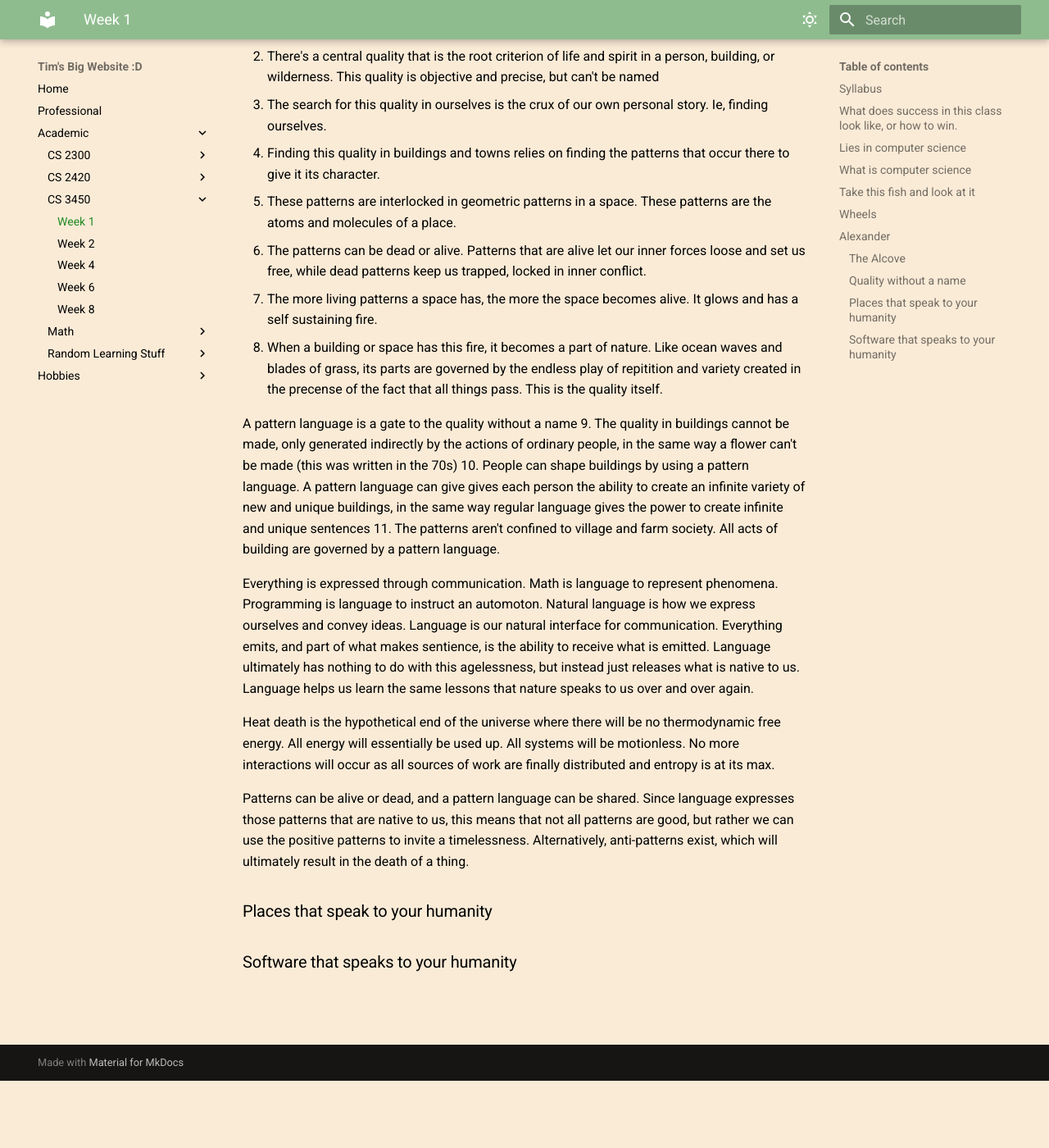
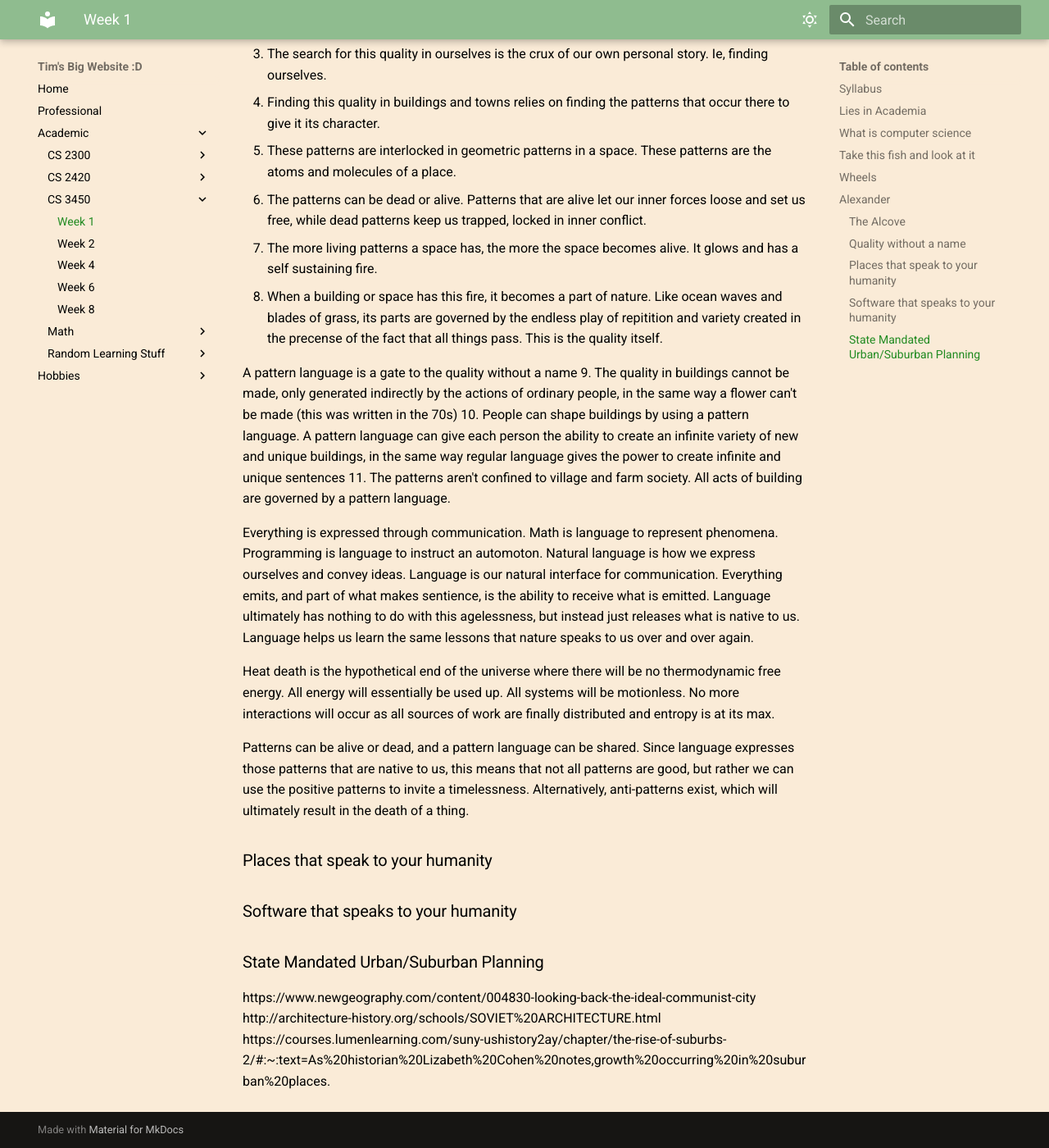
Before and after one commit to fishslips/TimSeverance, an MkDocs documentation site: the page built from docs/Academic/CS-3450/Week 1.md, in a window 1280 px wide and 1400 px high, scrolled down 778 px. Shown: the whole window at 82% size. Built offline with MkDocs 1.6.1 and Material for MkDocs 9.7.7, drawn with Linux system fonts in a browser that asks for light colours; before the commit the page ends 2096 px from its top, so only the background shows below that; some of the changed text lies outside the part shown.

Commit message:
Update Week 1.md

```diff
--- a/docs/Academic/CS-3450/Week 1.md
+++ b/docs/Academic/CS-3450/Week 1.md
@@ -1,8 +1,6 @@
 ### Syllabus
 
-### What does success in this class look like, or how to win.
-
-### Lies in computer science
+### Lies in Academia
 
 ### What is computer science
 
@@ -27,7 +25,7 @@
 
 A pattern language is a gate to the quality without a name
 9. The quality in buildings cannot be made, only generated indirectly by the actions of ordinary people, in the same way a flower can't be made (this was written in the 70s)
-10. People can shape buildings by using a pattern language. A pattern language can give gives each person the ability to create an infinite variety of new and unique buildings, in the same way regular language gives the power to create infinite and unique sentences
+10. People can shape buildings by using a pattern language. A pattern language can give each person the ability to create an infinite variety of new and unique buildings, in the same way regular language gives the power to create infinite and unique sentences
 11. The patterns aren't confined to village and farm society. All acts of building are governed by a  pattern language.
 
 Everything is expressed through communication. Math is language to represent phenomena. Programming is language to instruct an automoton. Natural language is how we express ourselves and convey ideas. Language is our natural interface for communication. Everything emits, and part of what makes sentience, is the ability to receive what is emitted. Language ultimately has nothing to do with this agelessness, but instead just releases what is native to us. Language helps us learn the same lessons that nature speaks to us over and over again.
@@ -36,10 +34,10 @@ Heat death is the hypothetical end of the universe where there will be no thermo
 
 Patterns can be alive or dead, and a pattern language can be shared. Since language expresses those patterns that are native to us, this means that not all patterns are good, but rather we can use the positive patterns to invite a timelessness. Alternatively, anti-patterns exist, which will ultimately result in the death of a thing.
 
-
-
 ### Places that speak to your humanity
 
 ### Software that speaks to your humanity
-
-###
+### State Mandated Urban/Suburban Planning
+https://www.newgeography.com/content/004830-looking-back-the-ideal-communist-city
+http://architecture-history.org/schools/SOVIET%20ARCHITECTURE.html
+https://courses.lumenlearning.com/suny-ushistory2ay/chapter/the-rise-of-suburbs-2/#:~:text=As%20historian%20Lizabeth%20Cohen%20notes,growth%20occurring%20in%20suburban%20places.
```
